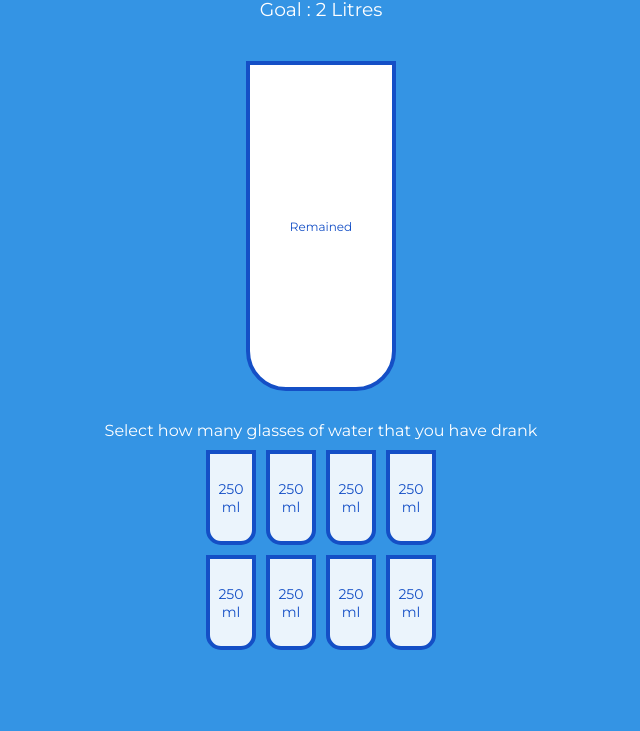
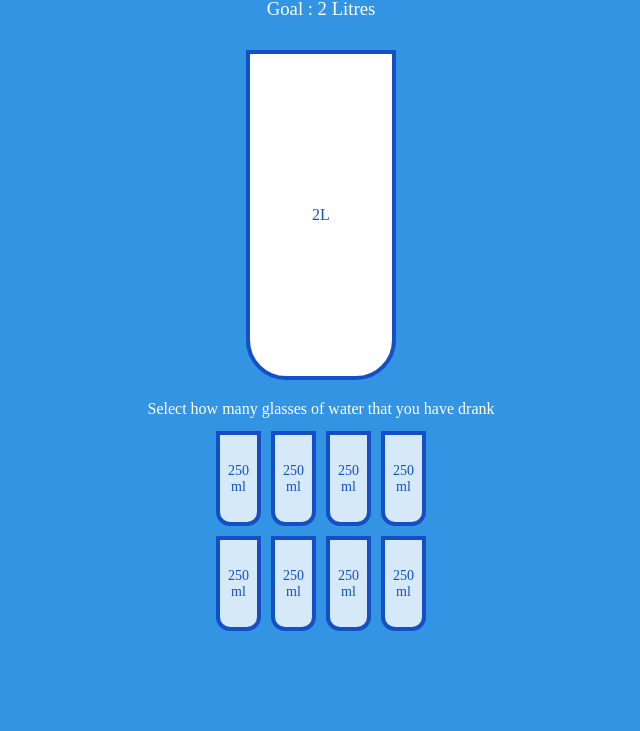
Before and after one commit to acciojob/drink-water-saurabhsngh5484, a website: page main.html in a window 1280 px wide. Shown: the part 69-800 px from the top of the page, without its empty margins (319-959 px from the left). Drawn offline with Linux system fonts and the light colour scheme.

Commit message:
created a submission

```diff
--- a/script.js
+++ b/script.js
@@ -1 +1,59 @@
 //your JS code here. If required.
+//your JS code here. If required.
+//your JS code here. If required.
+const smallCups = document.querySelectorAll('.cup-small');
+const remained = document.getElementById('remained');
+const liters = document.getElementById('liters');
+const percentage = document.getElementById('percentage');
+
+updateBigCup();
+
+smallCups.forEach((cup, indx) => {
+	cup.addEventListener("click", () => {
+		// alert("clicked");
+		heighLightCups(indx);
+	});
+});
+
+function heighLightCups(indx){
+	if(smallCups[indx].classList.contains("full") &&
+	  !smallCups[indx].nextElementSibling.classList.contains("full"))
+	{
+		indx--;
+	}
+
+	smallCups.forEach((cup, indx2) => {
+		if(indx2<=indx){
+			cup.classList.add("full");
+		}
+		else{
+			cup.classList.remove("full");
+		}
+	});
+	updateBigCup();
+}
+
+function updateBigCup(){
+	const fullCup = document.querySelectorAll('.cup-small.full').length;
+	// alert(fullCup);
+	const totalCup = smallCups.length;
+
+	if(fullCup===0){
+		percentage.style.visibility = "hidden";
+		percentage.style.height = "0";
+	}
+	else{
+		percentage.style.visibility = "visible";
+		percentage.style.height = `${(fullCup/totalCup)*330}px`;
+		percentage.innerText = `${(fullCup/totalCup)*100}%`;
+	}
+
+	if(totalCup === fullCup){
+		remained.style.visibility = "hidden";
+		remained.style.height = "0";
+	}
+	else{
+		remained.style.visibility = "visible";
+		remained.innerText = `${2-(250*fullCup)/1000}L`
+	}
+}
--- a/styles.css
+++ b/styles.css
@@ -1,105 +1,96 @@
-/*  your css code here. If applicable */
-@import url('https://fonts.googleapis.com/css?family=Montserrat:400,600&display=swap');
-
-:root {
-  --border-color: #144fc6;
-  --fill-color: #6ab3f8;
-}
-
-* {
+*{
+	padding: 0;
+	margin: 0;
 	box-sizing: border-box;
 }
 
-body {
-  background-color: #3494e4;
-  color: #fff;
-  font-family: 'Montserrat', sans-serif;
+body{
 	display: flex;
 	flex-direction: column;
 	align-items: center;
 	margin-bottom: 40px;
+	background: #3494e4;
+	color: white;
 }
 
-h1 {
-  margin: 10px 0 0;
-}
-
-h3 {
-  font-weight: 400;
+h1{
 	margin: 10px 0;
 }
 
-.cup {
-  background-color: #fff;
-  border: 4px solid var(--border-color);
-  color: var(--border-color);
-  border-radius: 0 0 40px 40px;
+h3{
+	margin: 10px 0;
+	font-weight: 400;
+}
+
+.cup{
+	background: white;
+	color: #144fc6;
 	height: 330px;
 	width: 150px;
-  margin: 30px 0;
+	border: 4px solid #144fc6;
+	border-radius: 0 0 40px 40px;
+	margin: 20px 0;
 	display: flex;
 	flex-direction: column;
 	overflow: hidden;
 }
 
-.cup.cup-small {
-  height: 95px;
-  width: 50px;
-  border-radius: 0 0 15px 15px;
-  background-color: rgba(255, 255, 255, 0.9);
+.cup.cup-small{
+	height:95px;
+	width: 45px;
+	border-radius: 0 0 14px 14px;
+	background: rgba(255, 255, 255, 0.8);
 	cursor: pointer;
 	font-size: 14px;
+	display: flex;
+	justify-content: center;
 	align-items: center;
-  justify-content: center;
 	text-align: center;
 	margin: 5px;
 	transition: 0.3s ease;
 }
 
-.cup.cup-small.full {
-  background-color: var(--fill-color);
-  color: #fff;
+.cup.cup-small.full{
+	background: #6ab3f8;
+	color: white;
 }
 
-.cups {
+.cups{
 	display: flex;
 	flex-wrap: wrap;
+	width: 250px;
+	justify-content: center;
 	align-items: center;
-  justify-content: center;
-  width: 280px;
 }
 
-.remained {
+.remained{
 	display: flex;
+	justify-content: center;
+	align-items: center;
 	flex-direction: column;
-  align-items: center;
-  justify-content: center;
 	text-align: center;
 	flex: 1;
-  transition: 0.3s ease;
+	transition: 0.3 ease;
 }
 
-.remained span {
+.remained span{
 	font-size: 20px;
 	font-weight: bold;
 }
 
-.remained small {
-  font-size: 12px;
-}
-
-.percentage {
-  background-color: var(--fill-color);
+.percentage{
+	background: #6ab3f8;
 	display: flex;
+	justify-content: center;
 	align-items: center;
-  justify-content: center;
-  font-weight: bold;
+	text-align:center;
 	font-size: 30px;
 	height: 0;
+	font-weight: bold;
 	transition: 0.3s ease;
 }
 
-.text {
+.text{
 	text-align: center;
-  margin: 0 0 5px;
+	margin: 0 0 8px;
 }
```
Also changed, not shown: main.html (+4 -2 lines). Lines whose indentation alone changed are shown as unchanged.
